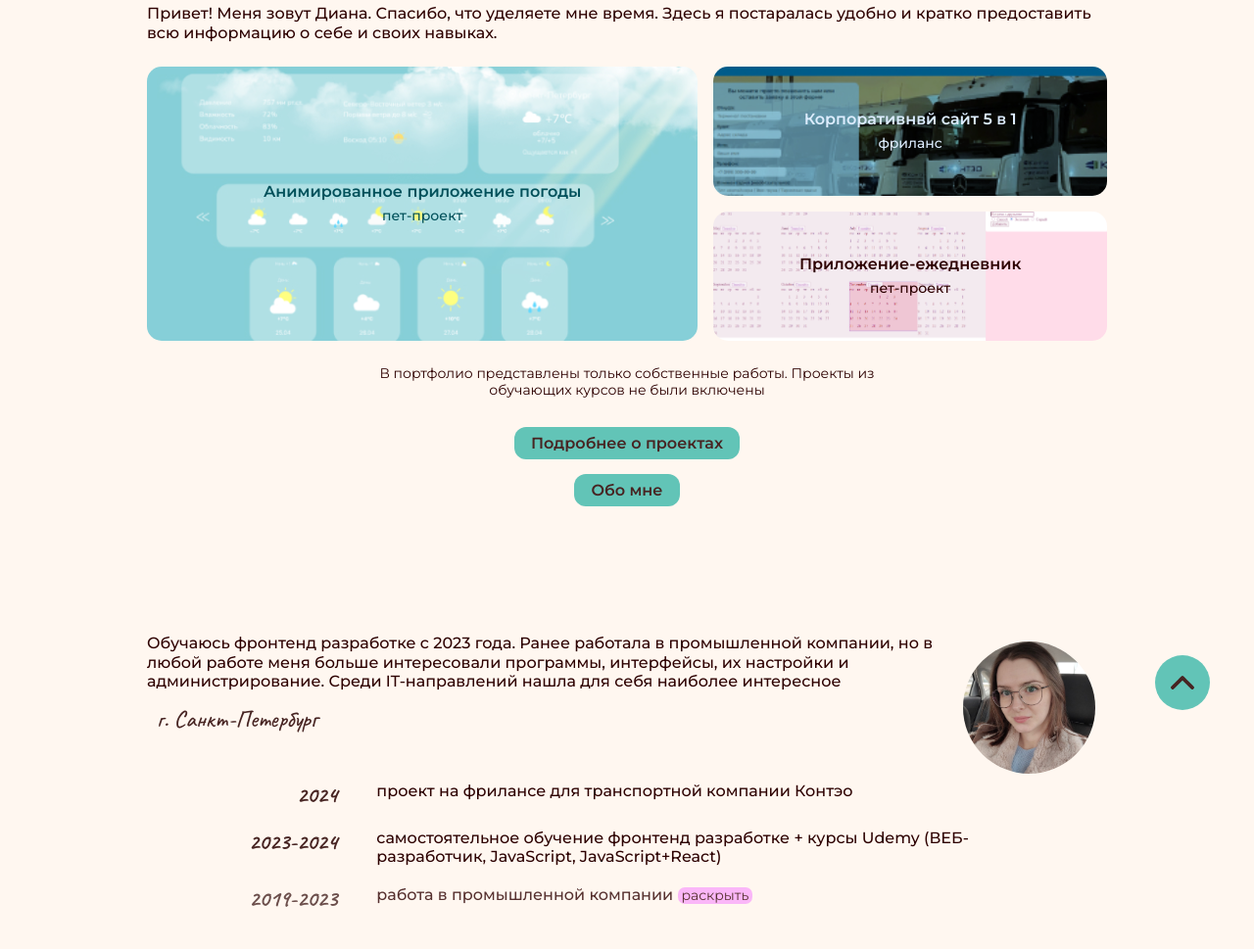
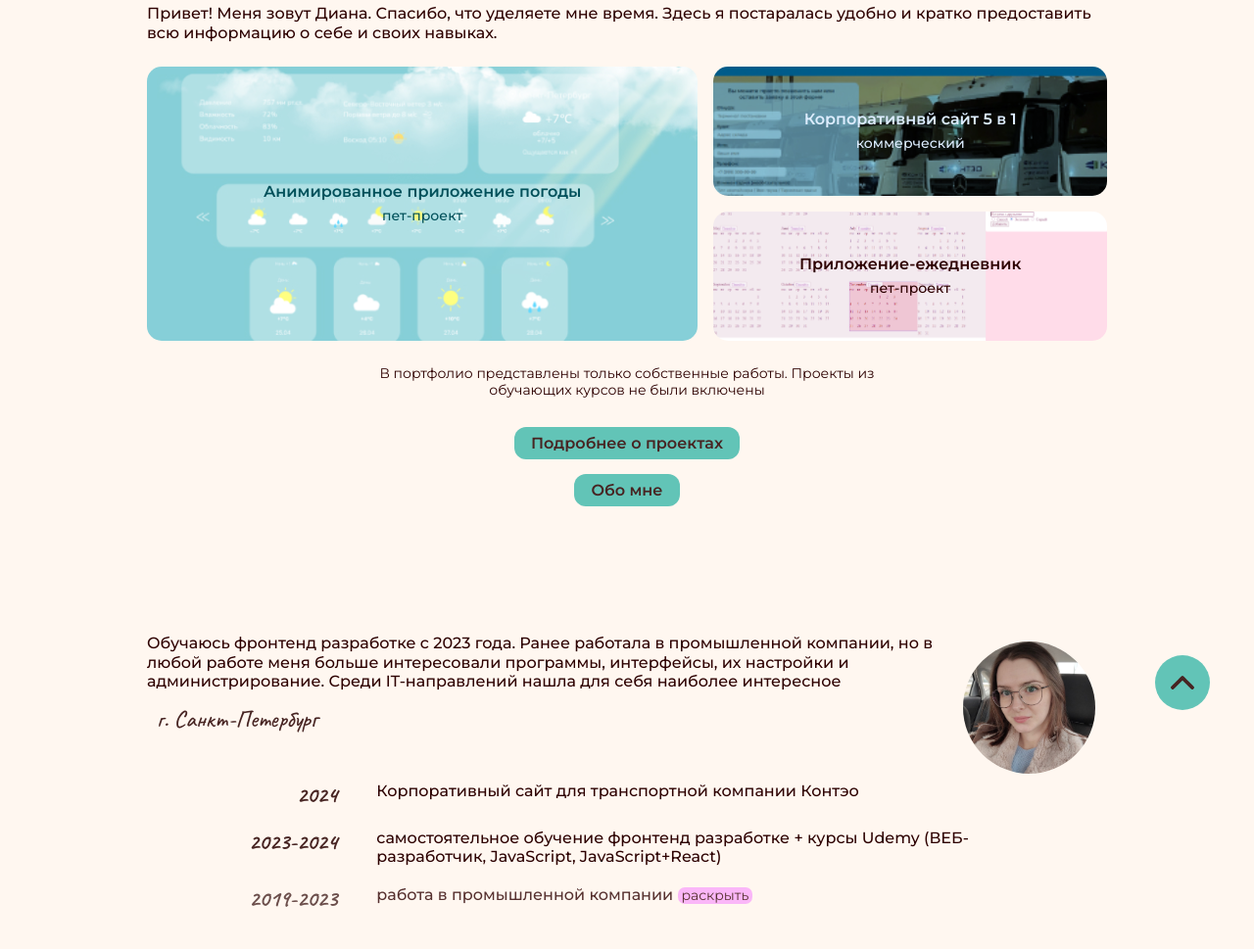
Before and after one commit to Diana-Sawelyewa/Diana-Sawelyewa.github.io, a website built with webpack: page index.html in a window 1280 px wide. Shown: the part 160-1129 px from the top of the page at 98% size. Built offline with nearby package versions, Linux system fonts and the light colour scheme.

Commit message:
Update index.html

```diff
--- a/index.html
+++ b/index.html
@@ -32,7 +32,7 @@
         <div>Привет! Меня зовут Диана. Спасибо, что уделяете мне время. Здесь я постаралась удобно и кратко предоставить всю информацию о себе и своих навыках.</div>
         <div class="grid-project">
             <a href="#project1" class="pr1 flex"><div href="#project1">Анимированное приложение погоды<br/><span>пет-проект</span></div></a>
-            <a href="#project2" class="pr2 flex"><div href="#project2">Корпоративнвй сайт 5 в 1<br/><span>фриланс</span></div></a>
+            <a href="#project2" class="pr2 flex"><div href="#project2">Корпоративнвй сайт 5 в 1<br/><span>коммерческий</span></div></a>
             <a href="#project3" class="pr3 flex"><div href="#project3">Приложение-ежедневник<br/><span>пет-проект</div></a>
         </div>
         <div class="grid-comment">В портфолио представлены только собственные работы. Проекты из обучающих курсов не были включены</div>
@@ -44,7 +44,7 @@
             <div class="article"><div class="change change1"></div><p>Обучаюсь фронтенд разработке с 2023 года. Ранее работала в промышленной компании, но в любой работе меня больше интересовали программы, интерфейсы, их настройки и администрирование. Среди IT-направлений нашла для себя наиболее интересное</p></div>
             <div class="city">г. Санкт-Петербург</div>
             <div class="grid-years">
-                <div class="year">2024</div><div>проект на фрилансе для транспортной компании Контэо</div>
+                <div class="year">2024</div><div>Корпоративный сайт для транспортной компании Контэо</div>
                 <div class="year">2023-2024</div><div>самостоятельное обучение фронтенд разработке + курсы Udemy (ВЕБ-разработчик, JavaScript, JavaScript+React)</div>
                 <div class="year last">2019-2023</div><div class="last">работа в промышленной компании <div class="open">раскрыть</div></div>
             </div>
```
